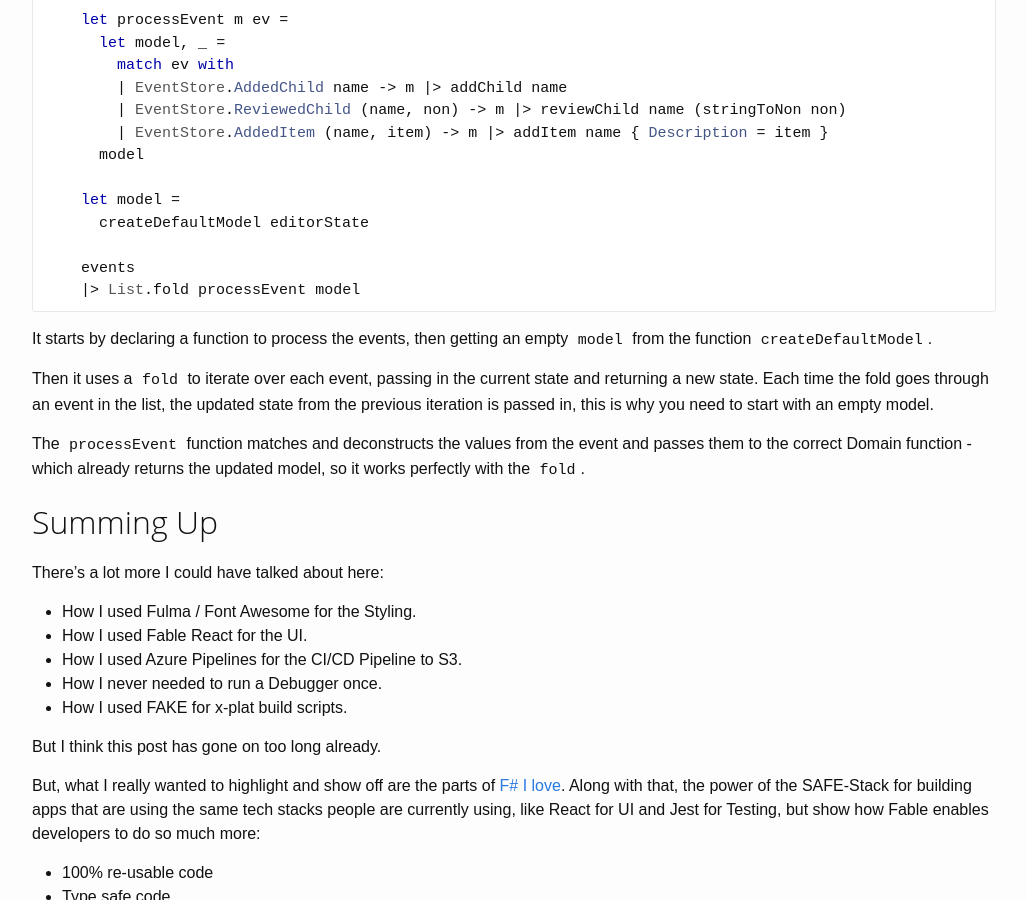
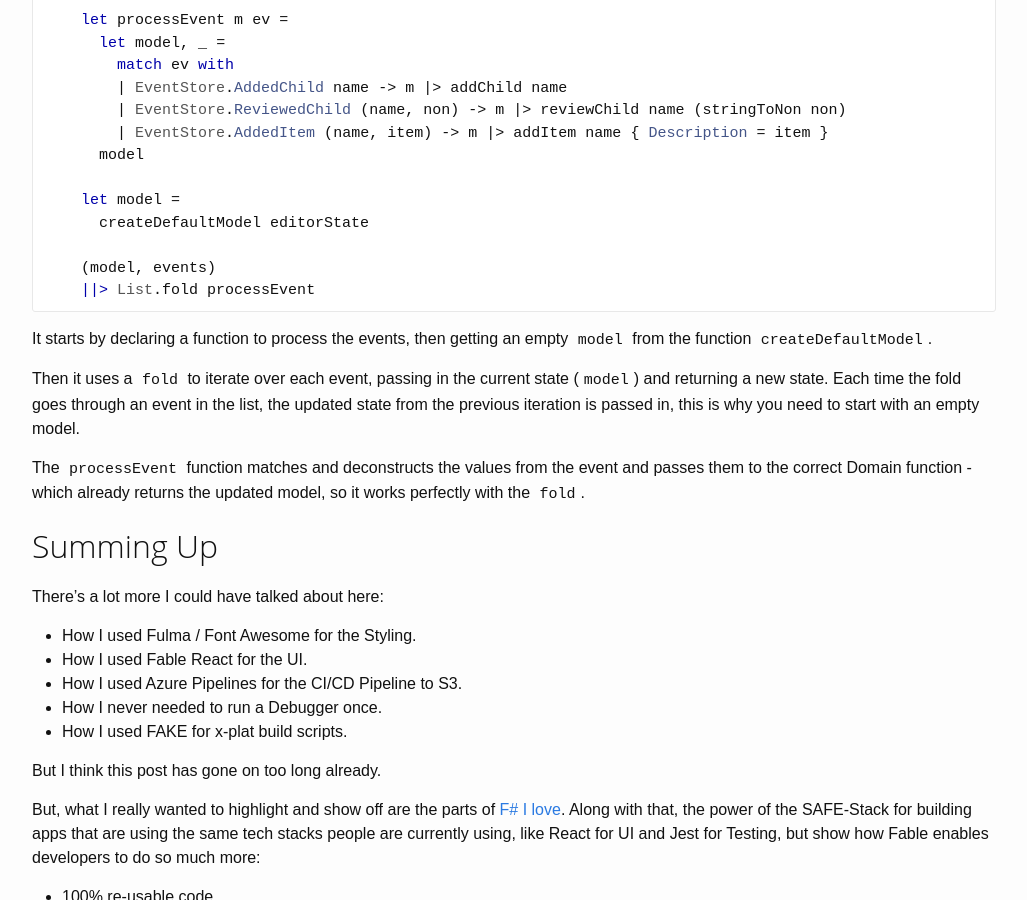
Before and after one commit to xdaDaveShaw/xdaDaveShaw.github.io, a Jekyll site: the page built from blog/_posts/2018-12-21-santas-xmas-list-in-fable.md, in a window 1280 px wide and 900 px high, scrolled down 5925 px. Shown: the whole window, without its empty margins (126-1153 px from the left). Built offline with Jekyll 4.4.1, drawn with Linux system fonts in a browser that asks for light colours.

Commit message:
updating fold

````diff
--- a/blog/_posts/2018-12-21-santas-xmas-list-in-fable.md
+++ b/blog/_posts/2018-12-21-santas-xmas-list-in-fable.md
@@ -222,13 +222,13 @@ let fromEvents : FromEvents =
     let model =
       createDefaultModel editorState
 
-    events
-    |> List.fold processEvent model
+    (model, events)
+    ||> List.fold processEvent
 ```
 
 It starts by declaring a function to process the events, then getting an empty `model` from the function `createDefaultModel`.
 
-Then it uses a `fold` to iterate over each event, passing in the current state and returning a new state. Each time the fold goes through an event in the list, the updated state from the previous iteration is passed in, this is why you need to start with an empty model.
+Then it uses a `fold` to iterate over each event, passing in the current state (`model`) and returning a new state. Each time the fold goes through an event in the list, the updated state from the previous iteration is passed in, this is why you need to start with an empty model.
 
 The `processEvent` function matches and deconstructs the values from the event and passes them to the correct Domain function - which already returns the updated model, so it works perfectly with the `fold`.
 
````
